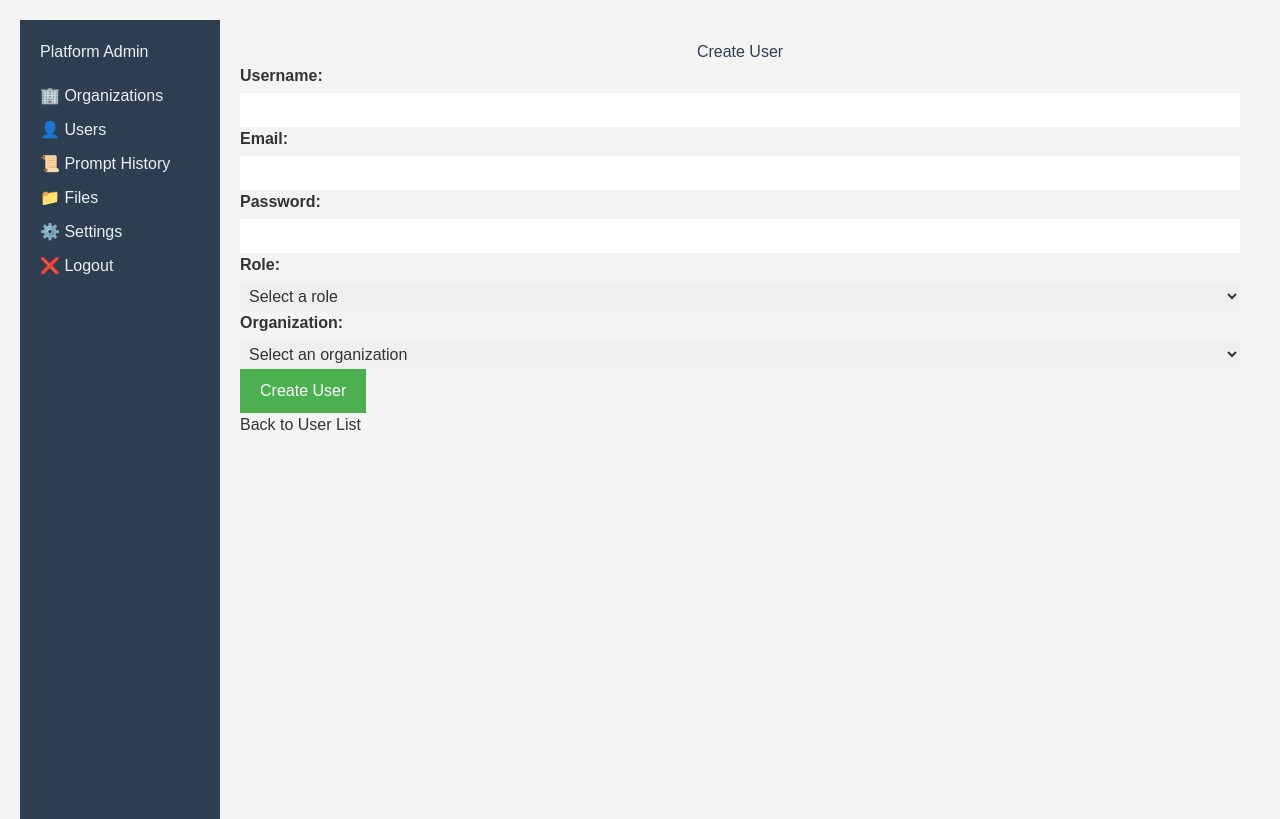
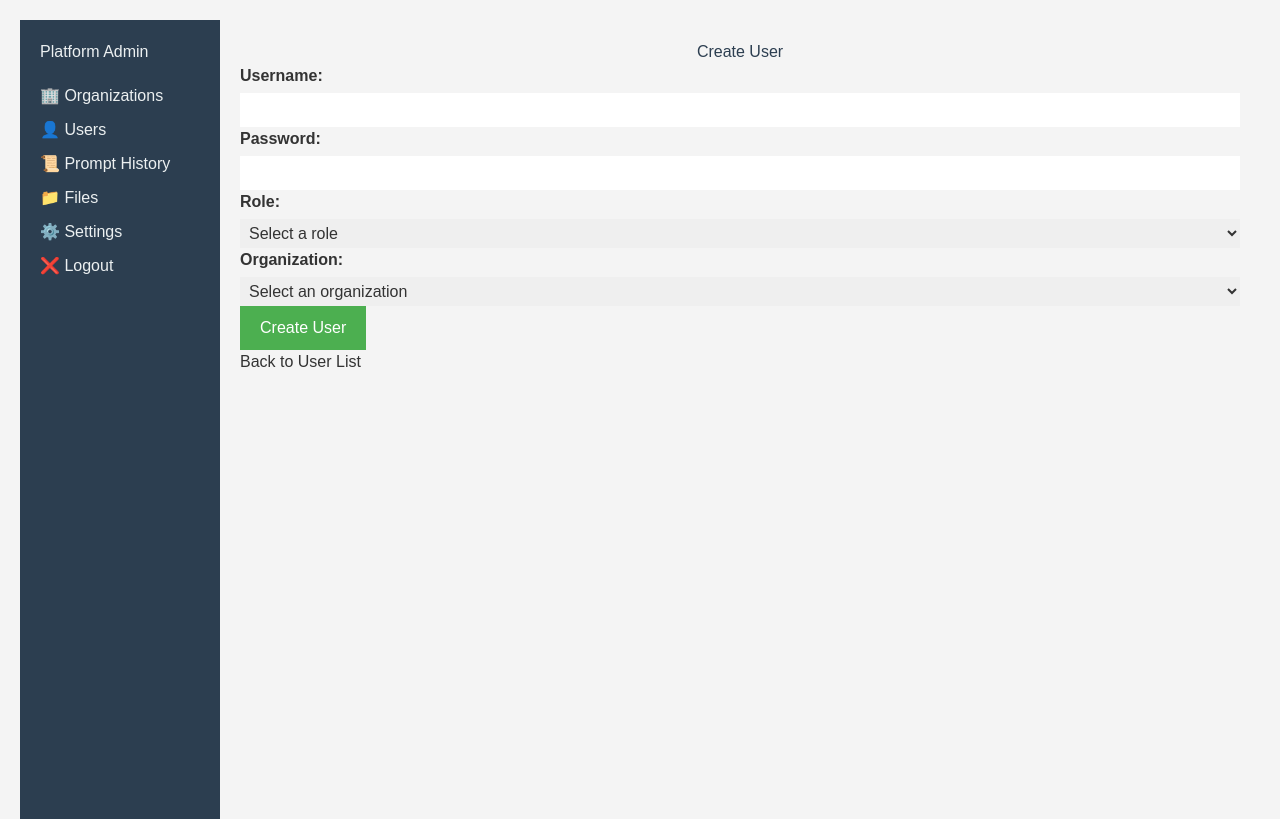
Before and after one commit to calebcauthon/aidock_backend, a Flask app: page /users/create in a window 1280 px wide. Shown: the top 819 px of the page. Run offline with Flask 3, Linux system fonts and the light colour scheme; the visitor is signed in with stand-in values (Sample User, id 1); data that the repository does not hold is empty; some libraries are stand-ins or nearby versions.

Commit message:
Remove email input field from create user form in superuser UI.

```diff
--- a/templates/superuser_ui/create_user.html
+++ b/templates/superuser_ui/create_user.html
@@ -12,9 +12,6 @@
     <form method="POST" action="/users/create">
         <label for="username">Username:</label>
         <input type="text" id="username" name="username" required>
-
-        <label for="email">Email:</label>
-        <input type="email" id="email" name="email" required>
 
         <label for="password">Password:</label>
         <input type="password" id="password" name="password" required>
```
